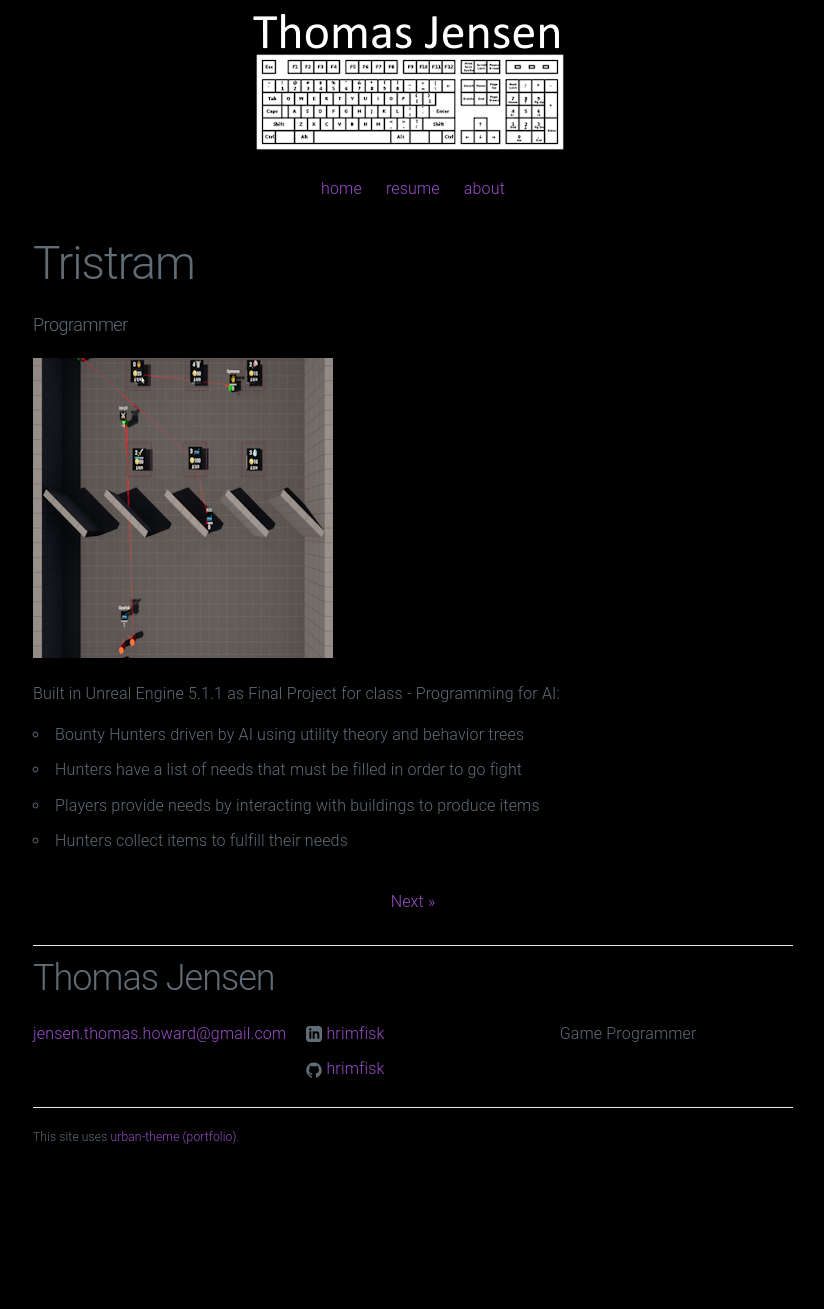
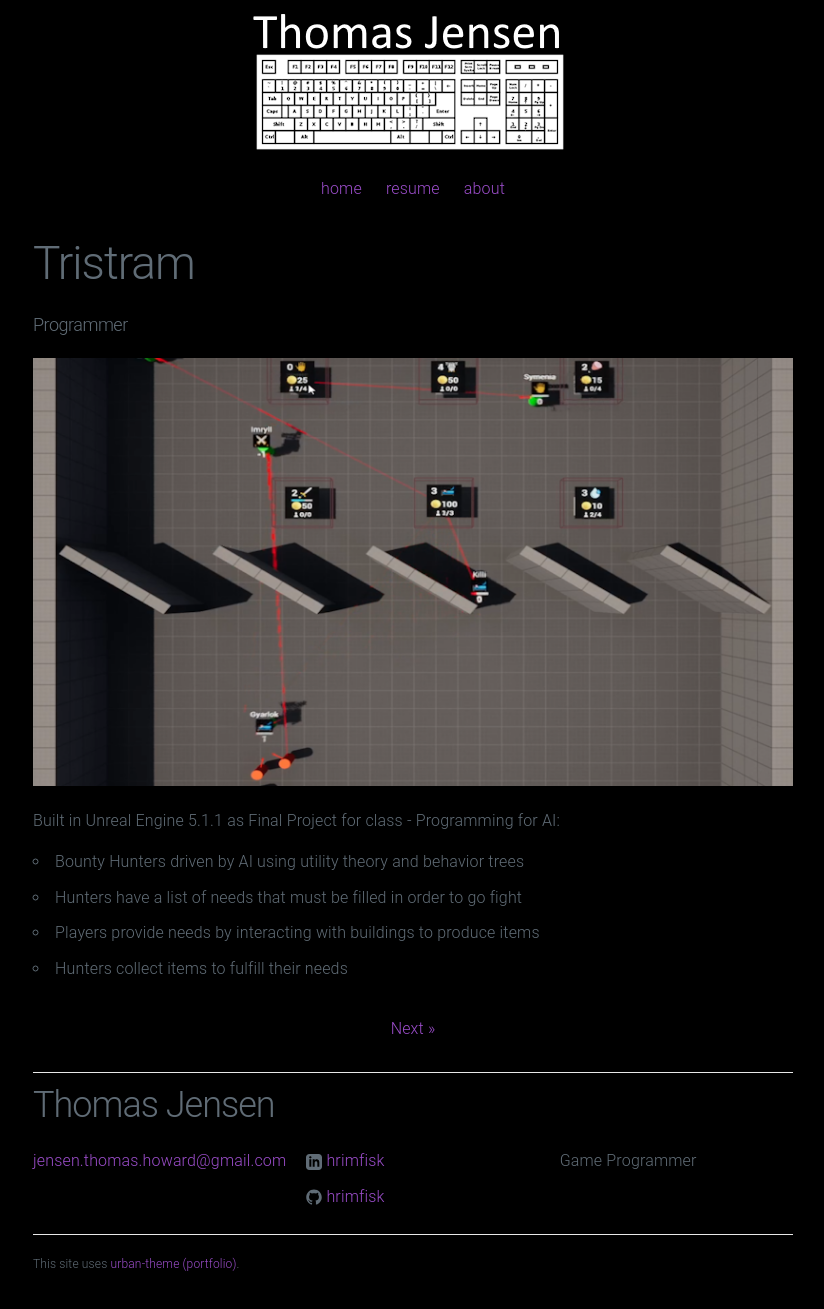
Before and after one commit to hrimfisk/hrimfisk.github.io, a Jekyll site: the page built from _posts/2023-05-24-tristram.md, in a window 1280 px wide. Shown: the whole page, without its empty margins (227-1051 px from the left). Built offline with Jekyll 4.4.1, drawn with Linux system fonts in a browser that asks for light colours; before the commit the page ends 1182 px from its top, so only the background shows below that.

Commit message:
Update 2023-05-24-tristram.md

```diff
--- a/_posts/2023-05-24-tristram.md
+++ b/_posts/2023-05-24-tristram.md
@@ -3,10 +3,10 @@
 title:  "Tristram"
 summary: "Programmer"
 date:   2023-05-24
-preview: /assets/tristram.png
+preview: /assets/tristram_preview.png
 ---
 
-![Picture 1](/assets/tristram_preview.png)
+![Picture 1](/assets/tristram.png)
 
 Built in Unreal Engine 5.1.1 as Final Project for class - Programming for AI:
 * Bounty Hunters driven by AI using utility theory and behavior trees
```
